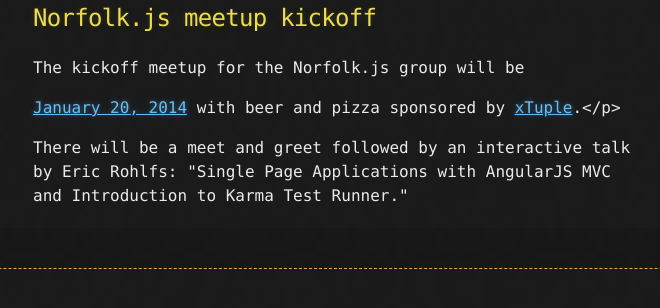
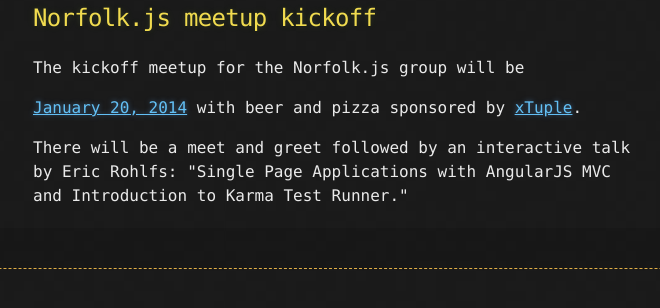
Before and after one commit to norfolkjs/norfolkjs.github.io, a Jekyll site: the page built from _posts/2013-12-4-meetup-kickoff.md, in a window 1280 px wide. Shown: the top 308 px of the page, without its empty margins (307-967 px from the left). Built offline with Jekyll 4.4.1, drawn with Linux system fonts in a browser that asks for light colours; Markdown is read by kramdown in place of the engine named in the settings.

Commit message:
Fixed visible <p> tag

```diff
--- a/_posts/2013-12-4-meetup-kickoff.md
+++ b/_posts/2013-12-4-meetup-kickoff.md
@@ -7,8 +7,10 @@ excerpt: The kickoff meetup for the Norfolk.js group will be <br /><a href="http
 ---
 
 <p>The kickoff meetup for the Norfolk.js group will be</p>
+<p>
 <a href="http://www.meetup.com/NorfolkJS/events/150763672/">January 20, 2014</a>
-with beer and pizza sponsored by <a href="http://www.xtuple.com">xTuple</a>.</p>
+with beer and pizza sponsored by <a href="http://www.xtuple.com">xTuple</a>.
+</p>
 
 <p>
 There will be a meet and greet followed by an interactive talk by Eric Rohlfs: "Single Page Applications with AngularJS MVC and Introduction to Karma Test Runner."
```
